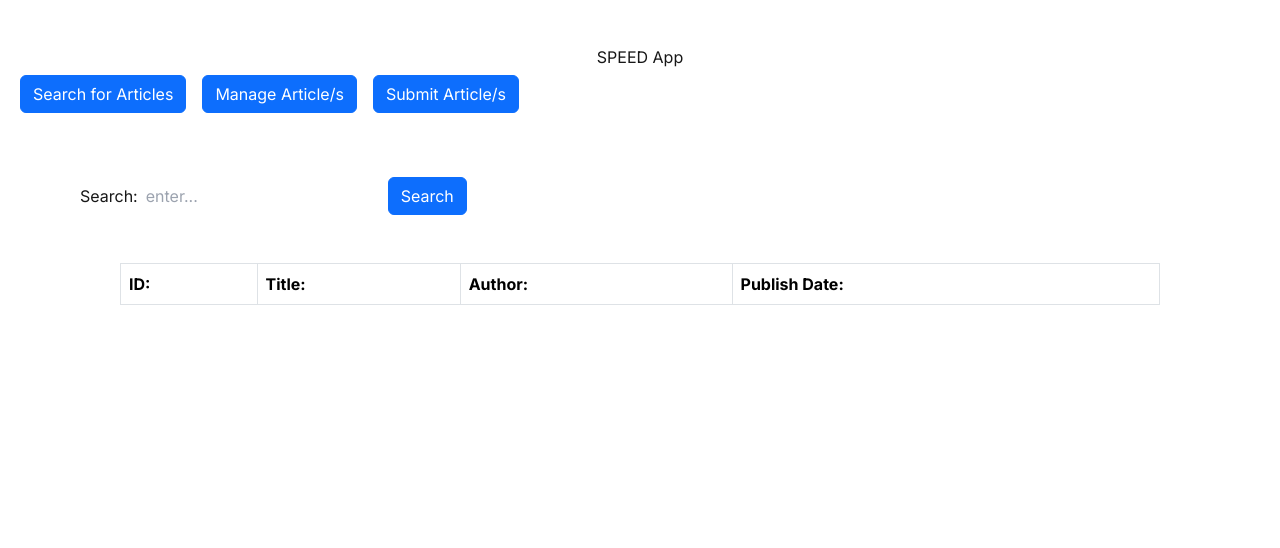
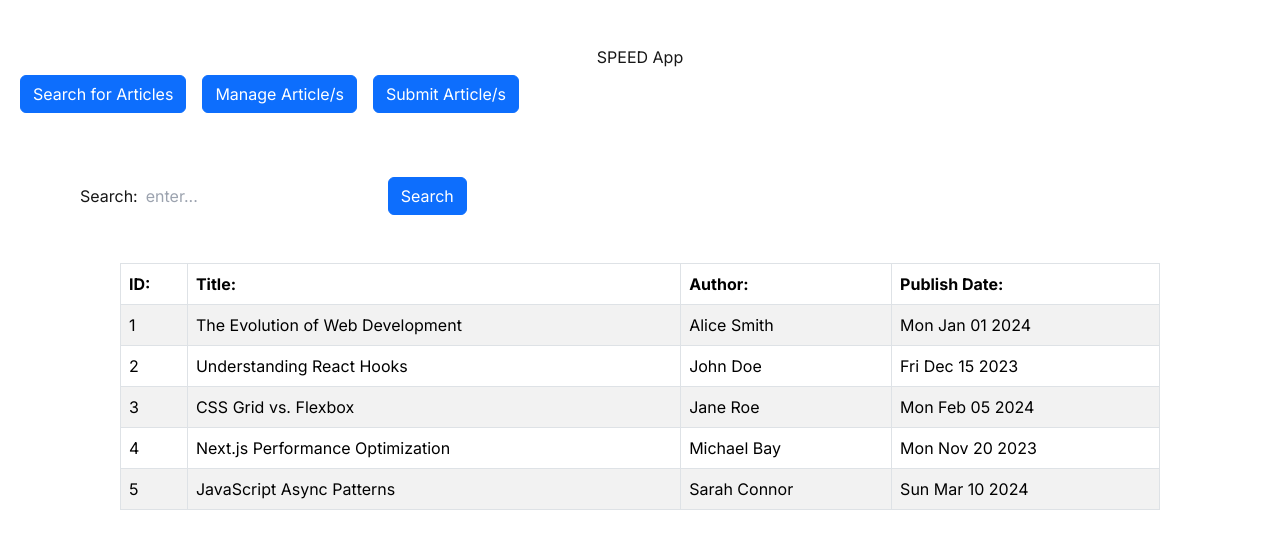
Before and after one commit to PineappleBearr/CISE-W205A-G6, a Next.js app in the folder frontend/: page /search in a window 1280 px wide. Shown: the top 548 px of the page. Built offline with nearby package versions, Linux system fonts and the light colour scheme.

Commit message:
Searching in with filtering

```diff
--- a/frontend/src/app/search/page.tsx
+++ b/frontend/src/app/search/page.tsx
@@ -1,6 +1,19 @@
+"use client";
+
 import Navbar from "@/components/navbar";
+import SearchResult from "@/components/searchresult";
+import { fakeArticles } from "@/data/fakeArticles";
+import { useState } from "react";
 
 export default function Search() {
+
+    const [searchQuery, setSearchQuery] = useState("");
+
+    const filteredArticles = fakeArticles.filter(article =>
+        article.title.toLowerCase().includes(searchQuery.toLowerCase()) ||
+        article.author.toLowerCase().includes(searchQuery.toLocaleLowerCase())
+    );
+
     return (
         <div className="container">
             <h1 className="text-center mt-5">SPEED App</h1>
@@ -8,7 +21,11 @@ export default function Search() {
             <nav className="navbar">
                 <div className="container d-flex justify-content-start m-5">
                     <h2 className="text-center mx-2">Search:</h2>
-                    <input placeholder="enter..." />
+                    <input
+                        placeholder="enter..."
+                        value={searchQuery}
+                        onChange={(e) => setSearchQuery(e.target.value)}
+                    />
                     <button className="btn btn-primary mx-2">Search</button>
                     <table className="table table-bordered table-striped m-5">
                         <thead className="thead-light">
@@ -19,6 +36,24 @@ export default function Search() {
                                 <th>Publish Date:</th>
                             </tr>
                         </thead>
+                        <tbody>
+                            {filteredArticles.length > 0 ? (
+                                filteredArticles.map((article) => (
+                                    <SearchResult
+                                        key={article.id}
+                                        id={article.id}
+                                        title={article.title}
+                                        author={article.author}
+                                        publish_date={article.publish_date}
+                                        />
+                                )))
+                                :
+                                (
+                                    <tr>
+                                        <td colSpan={4}>No results found</td>
+                                    </tr>
+                                )}
+                        </tbody>
                     </table>
                 </div>
             </nav>
--- /dev/null
+++ b/frontend/src/components/searchresult.tsx
@@ -0,0 +1,28 @@
+import React from "react"
+
+interface SearchResultProps {
+    id: number;
+    title: string;
+    author: string;
+    publish_date: Date;
+}
+
+export default function SearchResult({ id, title, author, publish_date } : SearchResultProps)
+{
+    return (
+        <tr>
+            <td>
+                {id}
+            </td>
+            <td>
+                {title}
+            </td>
+            <td>
+                {author}
+            </td>
+            <td>
+                {publish_date.toDateString()}
+            </td>
+        </tr>
+    )
+}
--- /dev/null
+++ b/frontend/src/data/fakeArticles.ts
@@ -0,0 +1,7 @@
+export const fakeArticles = [
+    { id: 1, title: "The Evolution of Web Development", author: "Alice Smith", publish_date: new Date('2024-01-01') },
+    { id: 2, title: "Understanding React Hooks", author: "John Doe", publish_date: new Date('2023-12-15') },
+    { id: 3, title: "CSS Grid vs. Flexbox", author: "Jane Roe", publish_date: new Date('2024-02-05') },
+    { id: 4, title: "Next.js Performance Optimization", author: "Michael Bay", publish_date: new Date('2023-11-20') },
+    { id: 5, title: "JavaScript Async Patterns", author: "Sarah Connor", publish_date: new Date('2024-03-10') }
+  ];
```
